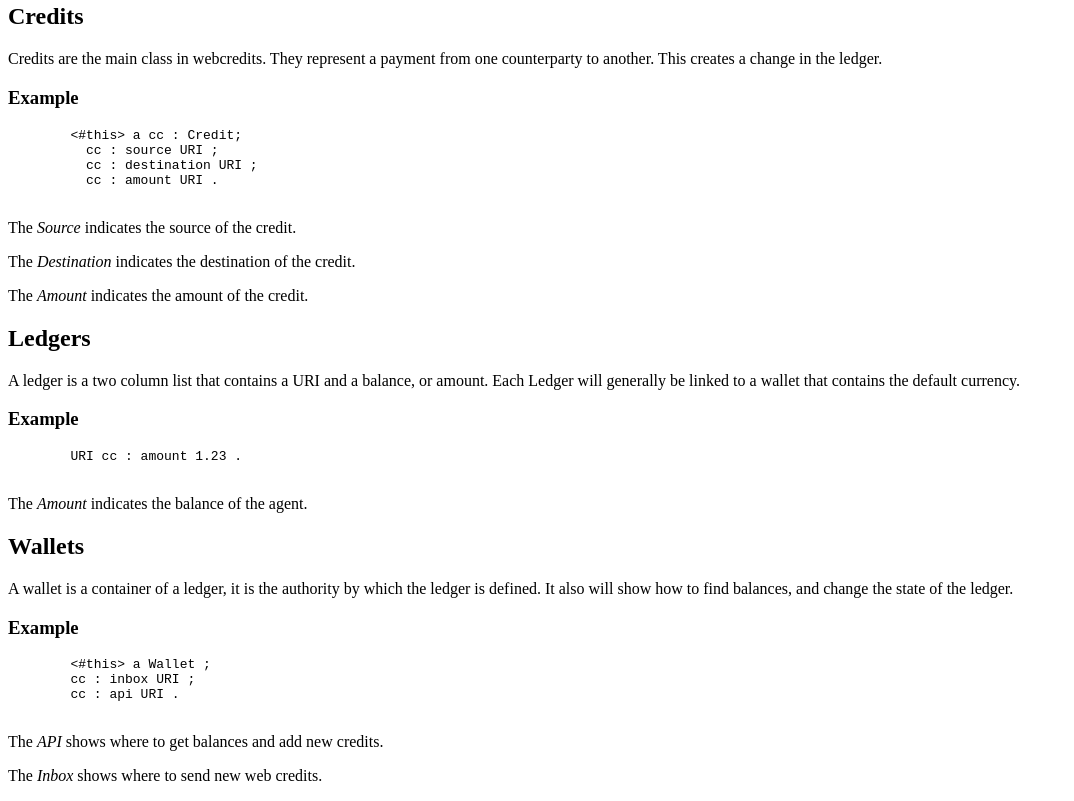
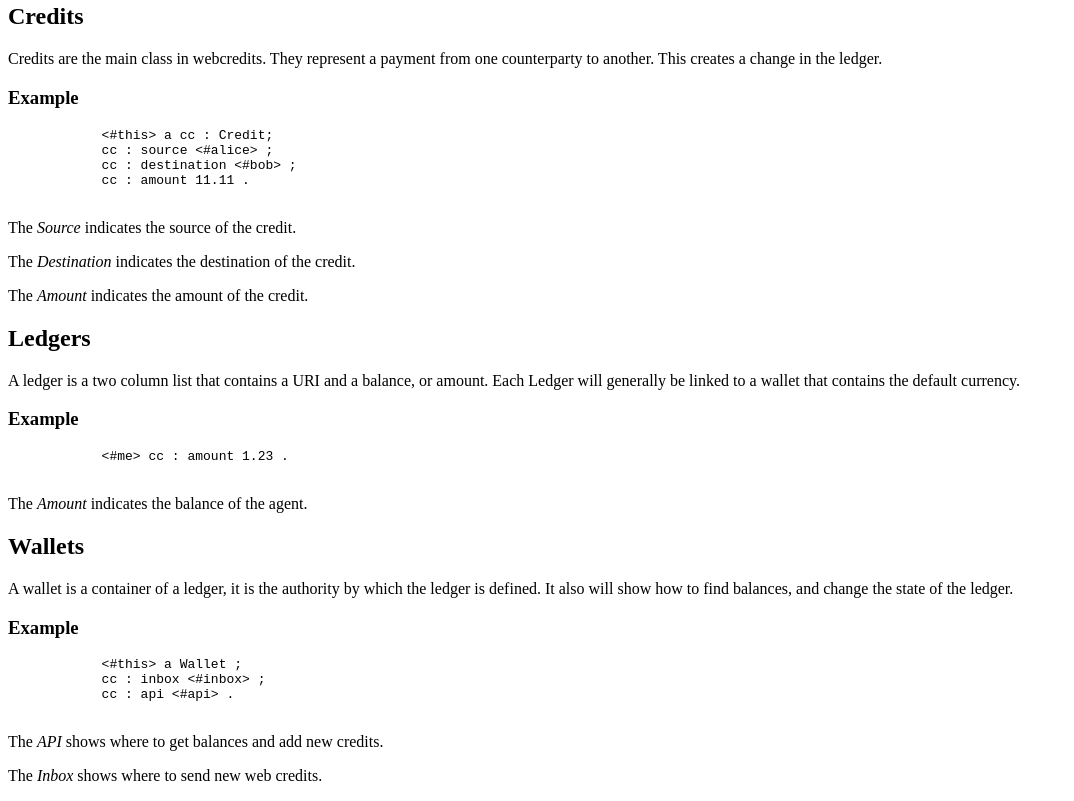
Before and after one commit to webcredits/spec, a plain HTML site: page index.html in a window 1280 px wide. Shown: the part 937-1738 px from the top of the page, without its empty margins (0-1074 px from the left). Drawn offline with Linux system fonts and the light colour scheme.

Commit message:
Replace URIs with fragids

```diff
--- a/index.html
+++ b/index.html
@@ -18,6 +18,11 @@
     shortName: "webcredits"
   };
   </script>
+
+  <style>.turtle .hll { background-color: #ffffcc }
+
+    </style>
+
 </head>
 <body>
   <section id='abstract'>
@@ -89,9 +94,9 @@
 
           <pre class="turtle">
             <#this> a cc : Credit;
-          cc : source URI ;
-          cc : destination URI ;
-          cc : amount URI .
+            cc : source <#alice> ;
+            cc : destination <#bob> ;
+            cc : amount 11.11 .
           </pre>
           <p>The <dfn>Source</dfn> indicates the source of the credit.</p>
           <p>The <dfn>Destination</dfn> indicates the destination of the credit.</p>
@@ -112,7 +117,7 @@
           <h3>Example</h3>
 
           <pre class="turtle">
-        URI cc : amount 1.23 .
+            <#me> cc : amount 1.23 .
           </pre>
           <p>The <dfn>Amount</dfn> indicates the balance of the agent.</p>
 
@@ -132,8 +137,9 @@
 
           <pre class="turtle">
             <#this> a Wallet ;
-        cc : inbox URI ;
-        cc : api URI .
+            cc : inbox <#inbox> ;
+            cc : api <#api> .
+          </pre>
         </section>
 
       </pre>
```
Lines whose indentation alone changed are shown as unchanged.
